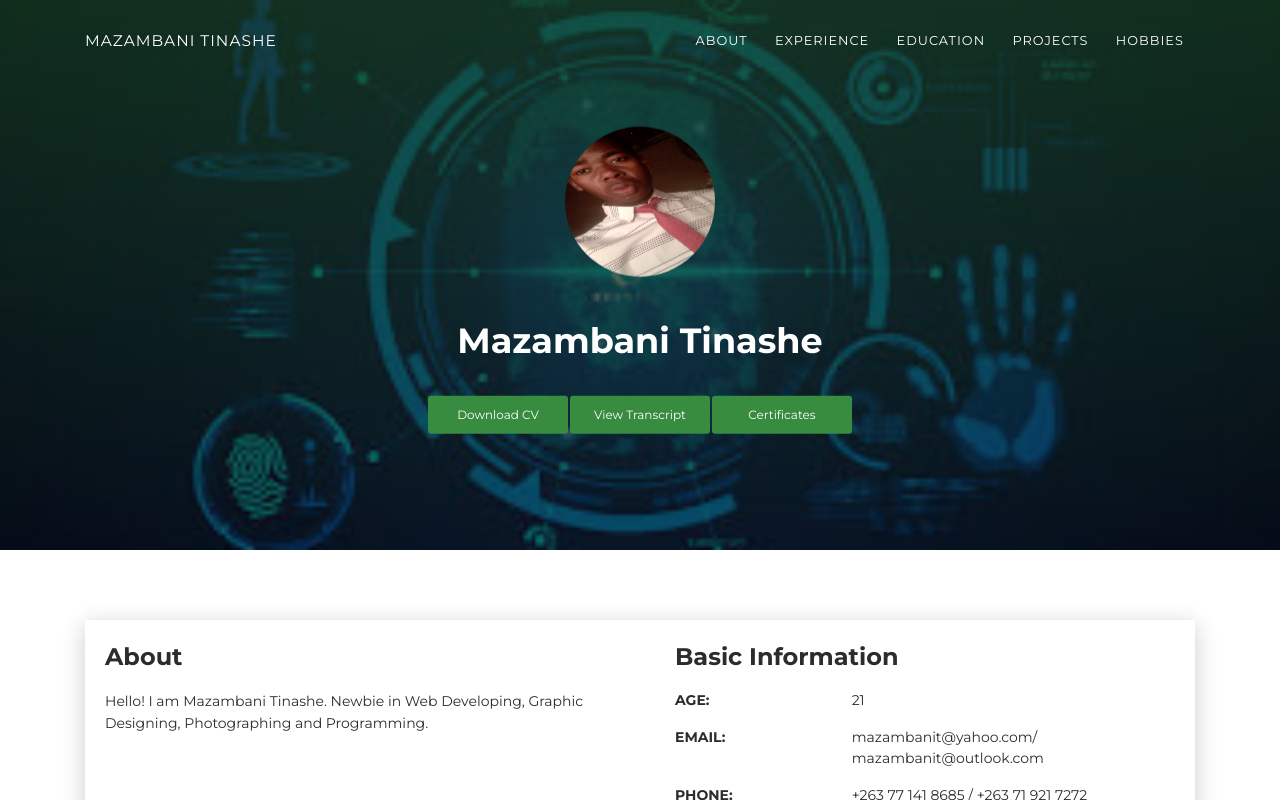
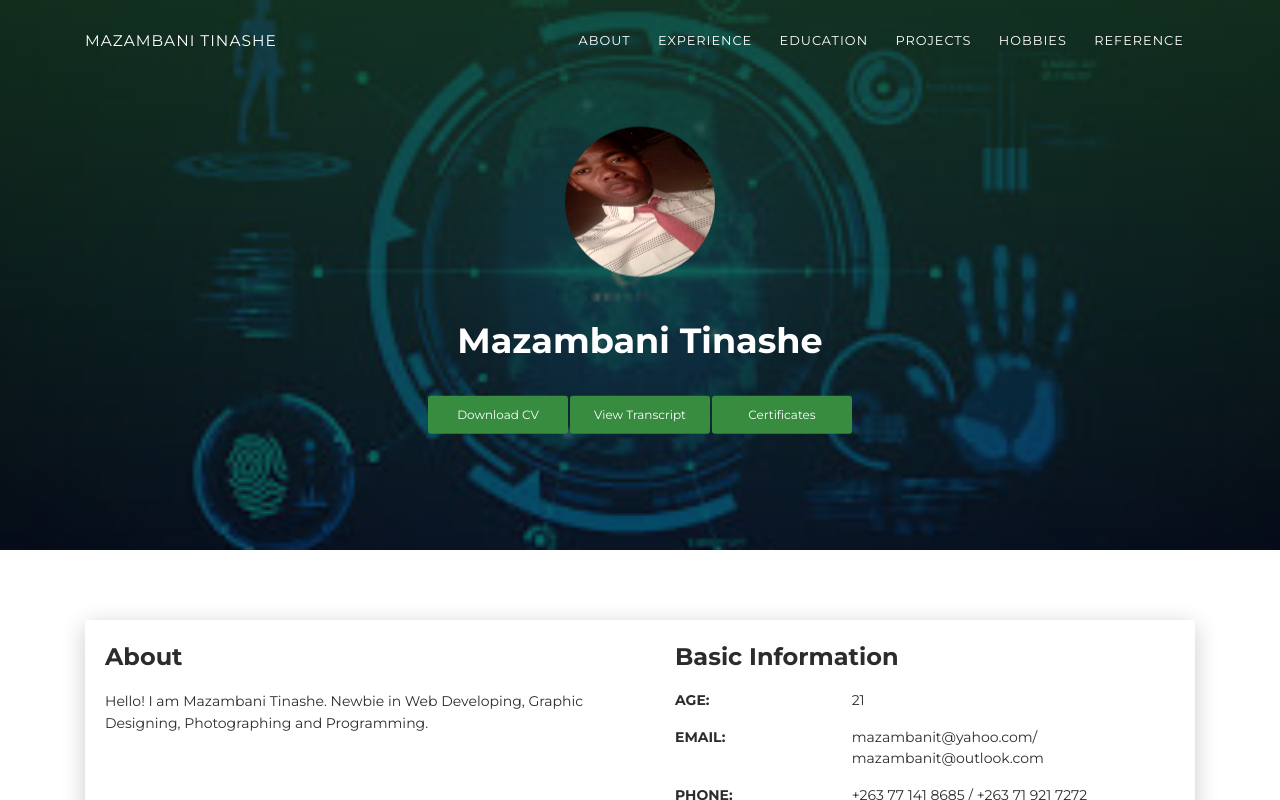
Before and after one commit to mazambanit/cv, a plain HTML site: page index.html in a window 1280 px wide. Shown: the top 800 px of the page. Drawn offline with Linux system fonts and the light colour scheme.

Commit message:
Update index.html

```diff
--- a/index.html
+++ b/index.html
@@ -37,6 +37,7 @@
                 <li class="nav-item"><a class="nav-link smooth-scroll" href="#education">Education</a></li>
                 <li class="nav-item"><a class="nav-link smooth-scroll" href="#projects">Projects</a></li>
                 <li class="nav-item"><a class="nav-link smooth-scroll" href="#hobbies">Hobbies</a></li>
+                <li class="nav-item"><a class="nav-link smooth-scroll" href="#reference">Reference</a></li>
               </ul>
             </div>
           </div>
```
